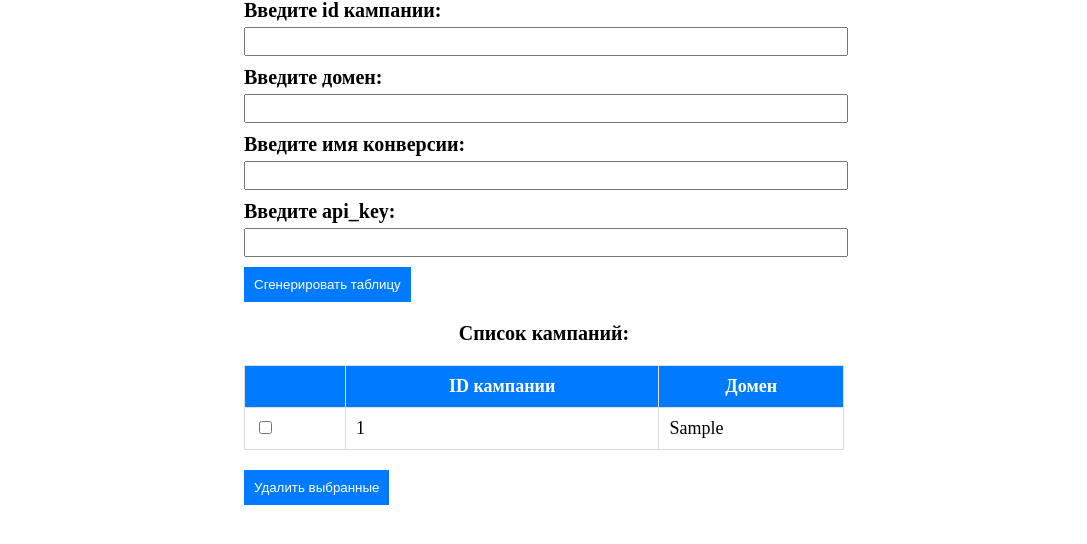
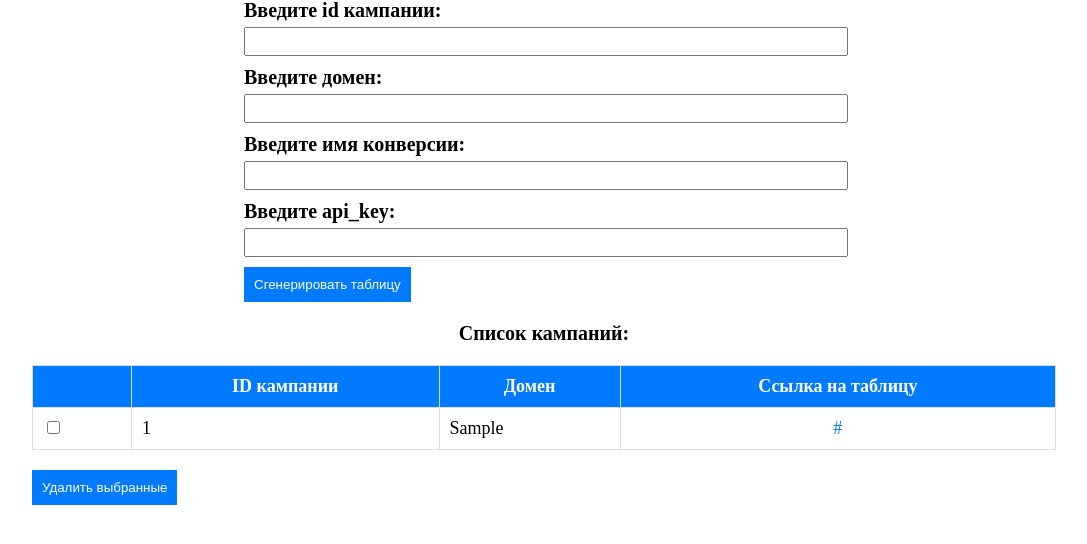
Before and after one commit to arklem699/googleAds, a Django app: page / in a window 1280 px wide. Shown: the part 21-565 px from the top of the page, without its empty margins (96-1183 px from the left). Run offline with Django 5.2, Linux system fonts and the light colour scheme; tables that the repository leaves empty hold one stand-in row (values such as "Sample post"); parts of the project's set-up code (start-up, migrations or seed data) failed here and were passed over.

Commit message:
add column to the table

```diff
--- a/google_ads/static/css/style.css
+++ b/google_ads/static/css/style.css
@@ -6,6 +6,9 @@ body, form, table {
 form, table {
     margin: 20px auto;
     width: 80%;
+}
+
+form#main {
     max-width: 600px;
 }
 
@@ -68,6 +71,12 @@ a:hover {
     text-decoration: underline;
 }
 
+a#table {
+    font-size: 18px;
+    margin-top: 0px;
+    margin-bottom: 0px;
+}
+
 #header {
     text-align: center;
 }
--- a/google_ads/templates/index.html
+++ b/google_ads/templates/index.html
@@ -8,7 +8,7 @@
     <title>googleAds</title>
 </head>
 <body>
-    <form action="{% url 'get_data' %}" method="GET">
+    <form id="main" action="{% url 'get_data' %}" method="GET">
         <label for="camp_id">Введите id кампании:</label>
         <input type="text" id="camp_id" name="camp_id">
         <label for="domen">Введите домен:</label>
@@ -32,6 +32,7 @@
                     <th></th>
                     <th>ID кампании</th>
                     <th>Домен</th>
+                    <th>Ссылка на таблицу</th>
                 </tr>
             </thead>
             <tbody>
@@ -40,6 +41,7 @@
                     <td><input type="checkbox" name="ids[]" value="{{ campaign.id }}"></td>
                     <td>{{ campaign.campaign_id }}</td>
                     <td>{{ campaign.domen }}</td>
+                    <td><a id="table">{{ campaign.spreadsheet_link }}</a></td>
                 </tr>
                 {% endfor %}
             </tbody>
```
